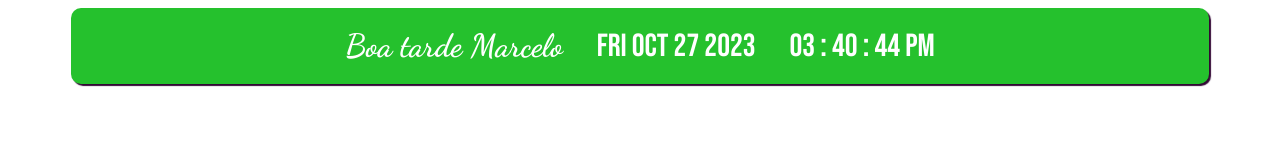
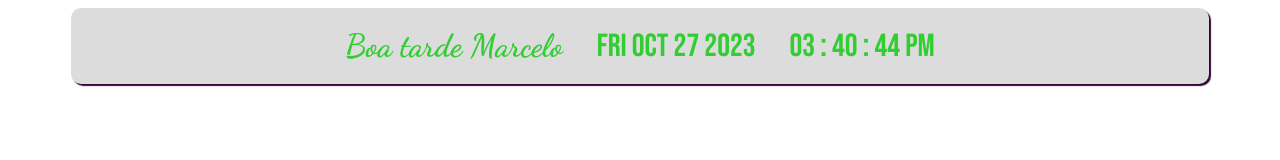
Before and after one commit to aleixoeng/notion_widgets, a plain HTML site: page greetings.html in a window 1280 px wide. Drawn offline with Linux system fonts and the light colour scheme.

Commit message:
Update greetings.html

```diff
--- a/greetings.html
+++ b/greetings.html
@@ -40,9 +40,9 @@ h1 {
 .card {
     padding: 10px 25px 10px 25px;
     border-radius: 10px;
-    background: #25C12D;
+    background: #DCDCDC;
     width: 85vw;
-    color: #fff;
+    color: #32CD32;
     display: inline-block;
     box-shadow: 2px 2px 1px 0px #330835;
 }
```
